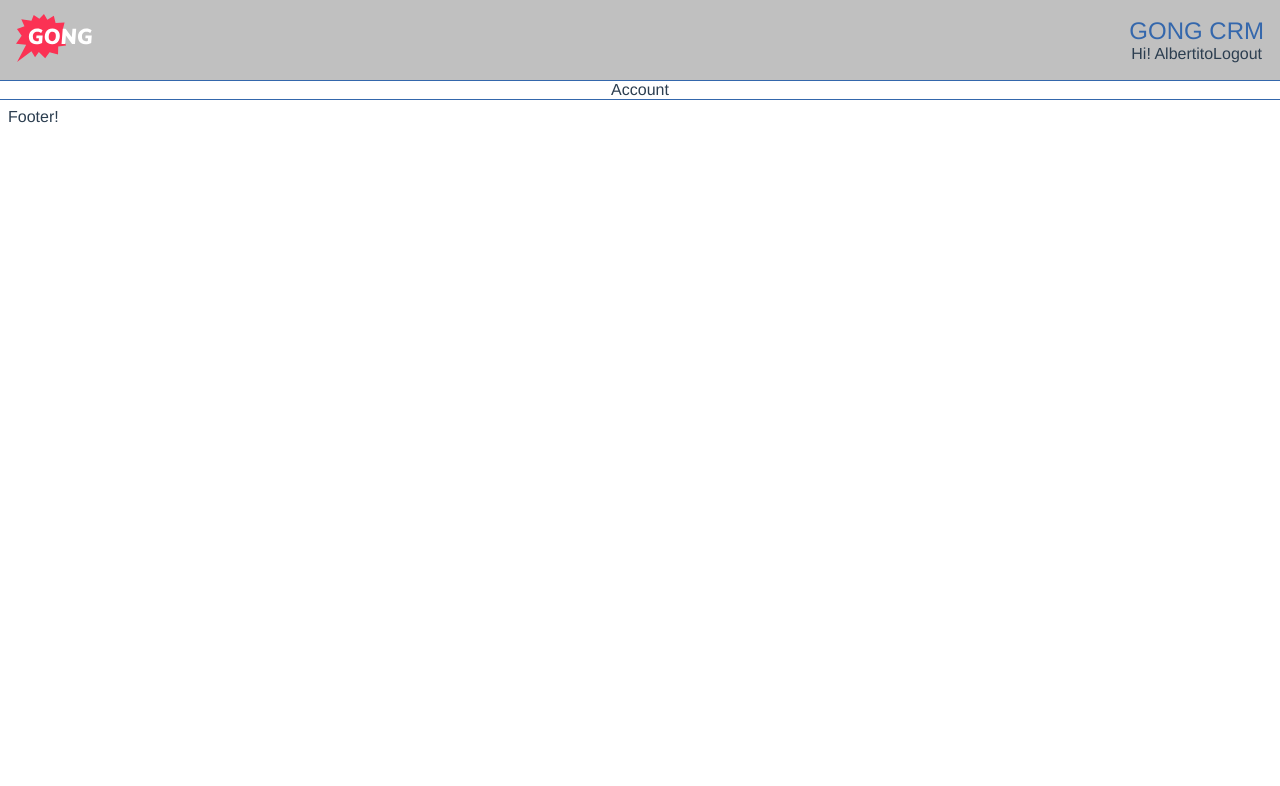
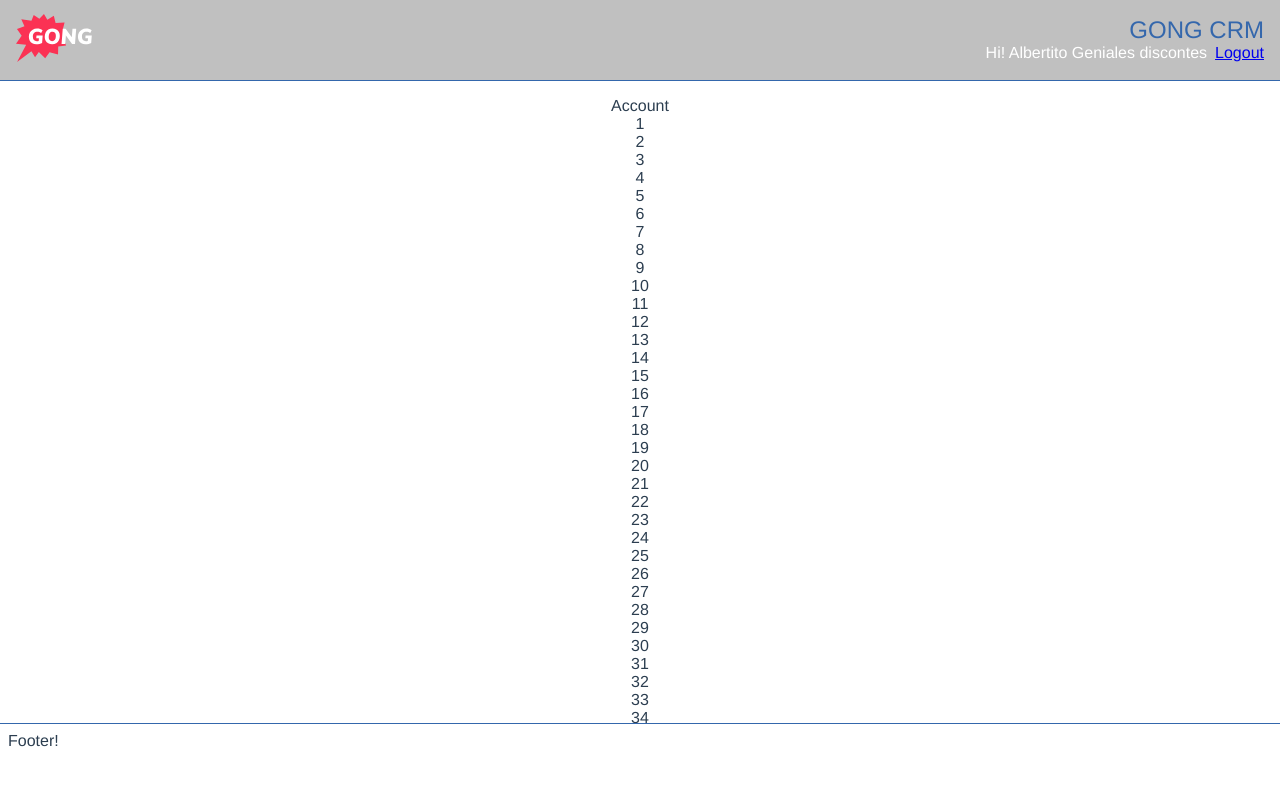
Before and after one commit to alelase/gong-crm, a Vue app: page / in a window 1280 px wide. Shown: the top 786 px of the page. Built offline with nearby package versions, Linux system fonts and the light colour scheme; sample sign-in values are in the browser's storage.

Commit message:
fixed login logout for router

```diff
--- a/src/components/Account.vue
+++ b/src/components/Account.vue
@@ -1,5 +1,10 @@
 <template>
-    <div>Account</div>
+    <div class="account-container">
+        Account
+        <div v-for="index in 100" :key="index">
+            {{ index }}
+        </div>
+    </div>
 </template>
 
 <script>
@@ -10,4 +15,11 @@
 
 <style scoped>
 
+    .account-container {
+        display: flex;
+        flex-direction: column;
+        flex: 1;
+        padding: 16px;
+        overflow: auto;
+    }
 </style>
--- a/src/components/Header.vue
+++ b/src/components/Header.vue
@@ -4,8 +4,9 @@
         <div class="menu">
             <div class="title">GONG CRM</div>
             <div v-show="authenticated">
-                <span>Hi! Albertito</span>
-                <span>Logout</span>
+                <span class="logged-user">Hi! Albertito Geniales discontes</span>
+                <!--<span class="link" @click="logout()">Logout</span>-->
+                <router-link v-bind:to="'login'" @click.native="logout">Logout</router-link>
             </div>
         </div>
     </div>
@@ -13,7 +14,7 @@
 
 <script>
     import {mapGetters} from 'vuex';
-
+    import { AUTH_LOGOUT } from "../store";
     export default {
         name: "Header",
         data() {
@@ -22,7 +23,15 @@
             }
         },
         methods: {
-            ...mapGetters(['isAuthenticated'])
+            ...mapGetters(['isAuthenticated']),
+            logout() {
+                this.$store.dispatch(AUTH_LOGOUT).then(() => {
+                    //this.$router.push('/login');
+                    console.log("logged out!");
+                })
+
+                //this.$store.dispatch(AUTH_LOGOUT).then(() => this.$router.push("/login"));
+            },
         },
         computed: {
            authenticated() {
@@ -55,8 +64,25 @@
 
     }
 
+    .menu {
+        display: flex;
+        flex-direction: column;
+        height: 48px;
+    }
     .title {
         font-size: 24px;
         color: #3467ac;
+        margin-left: auto;
+    }
+
+    .menu .link{
+        color: blue;
+        text-decoration: underline;
+        cursor: pointer;
+    }
+
+    .menu .logged-user {
+        color: white;
+        padding-right: 8px;
     }
 </style>
--- a/src/components/Login.vue
+++ b/src/components/Login.vue
@@ -8,7 +8,7 @@
                 </div>
                 <div class="user-container">
                     <label>User name</label>
-                    <input required v-model="username" type="text" placeholder="Snoopy"/>
+                    <input required v-model="username" type="text" placeholder="enter your email"/>
                 </div>
                 <div class="password-container">
                     <label>Password</label>
@@ -35,8 +35,8 @@
         name: "Login",
         data() {
             return {
-                username: "dogo",
-                password: "dogy"
+                username: "jamie.denburg@denbamie.com",
+                password: "OP5!K?)@"
             };
         },
         methods: {
@@ -45,7 +45,7 @@
                 const { username, password } = this;
                 console.log("username", username);
                 this.$store.dispatch(AUTH_REQUEST, { username, password }).then(() => {
-                    this.$router.push('/');
+                    this.$router.push('/account');
                 })
             }
         },
--- a/src/router.js
+++ b/src/router.js
@@ -2,26 +2,31 @@ import Vue from "vue";
 import Router from "vue-router";
 import Account from "@/components/Account";
 import Login from "@/components/Login";
-import store from "./store";
+//import store from "./store";
 
 Vue.use(Router);
 
-const ifNotAuthenticated = (to, from, next) => {
-    if (!store.getters.isAuthenticated) {
-        next();
-        return;
-    }
-    next("/");
-};
+// const ifNotAuthenticated = (to, from, next) => {
+//     console.log("ifNotAuthenticated TO", to);
+//     console.log("From", from);
+//
+//     if (!store.getters.isAuthenticated) {
+//         next();
+//         return;
+//     }
+//     next("/login");
+// };
 
-const ifAuthenticated = (to, from, next) => {
-    if (store.getters.isAuthenticated) {
-        console.log("store.getters.isAuthenticated", store.getters.isAuthenticated);
-        next("/account");
-        return;
-    }
-    next("/login");
-};
+// const ifAuthenticated = (to, from, next) => {
+//     console.log("ifAuthenticated TO", to);
+//     console.log("From", from);
+//     if (store.getters.isAuthenticated) {
+//         console.log("store.getters.isAuthenticated", store.getters.isAuthenticated);
+//         next("/account");
+//         return;
+//     }
+//     next("/login");
+// };
 
 export default new Router({
     mode: "history",
@@ -35,13 +40,14 @@ export default new Router({
             path: "/account",
             name: "Account",
             component: Account,
-            beforeEnter: ifAuthenticated
+            // beforeEnter: ifAuthenticated
         },
         {
             path: "/login",
             name: "Login",
             component: Login,
-            beforeEnter: ifNotAuthenticated
-        }
+            //beforeEnter: ifNotAuthenticated
+        },
+
     ]
 });
--- a/src/store.js
+++ b/src/store.js
@@ -80,6 +80,7 @@ export default new Vuex.Store({
         },
         [AUTH_LOGOUT]: (state) => {
             state.status = 'logout';
+            state.token = null;
         },
         [AUTH_ERROR]: (state) => {
             state.status = 'error';
```
